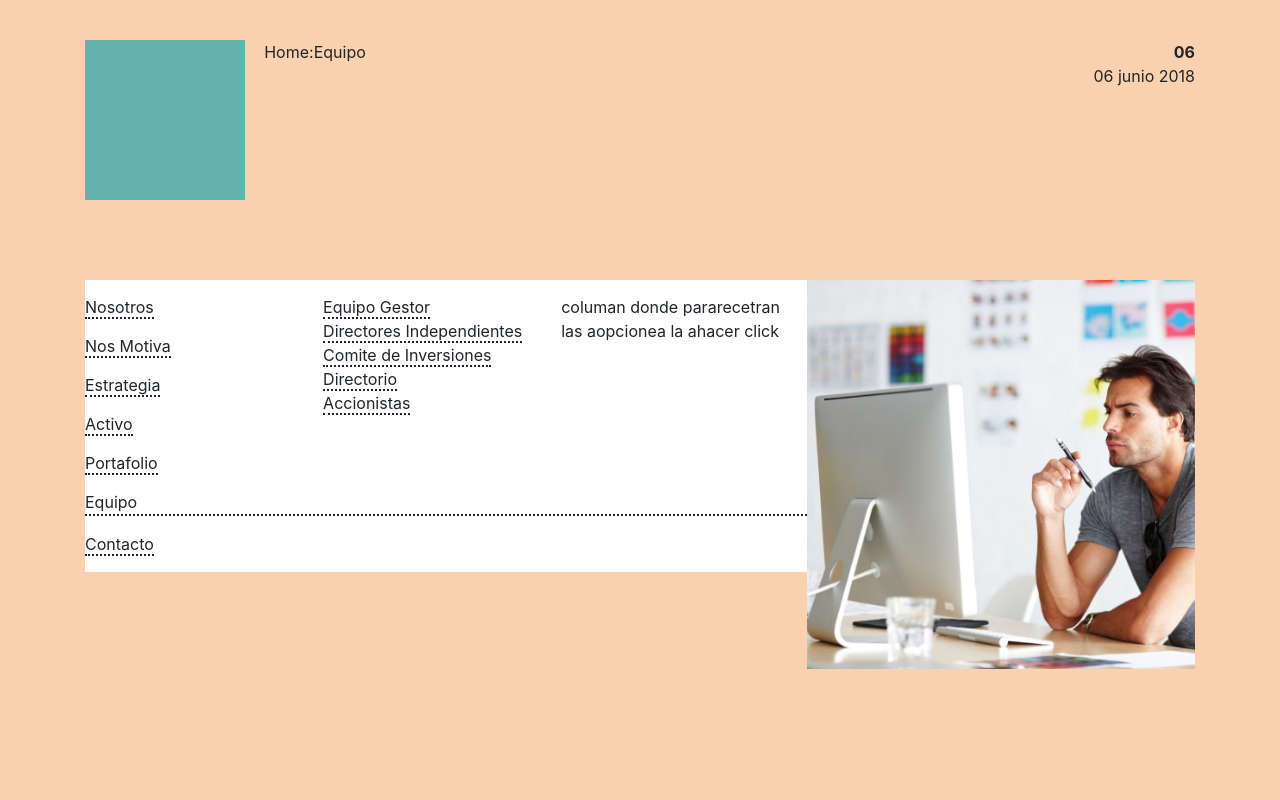
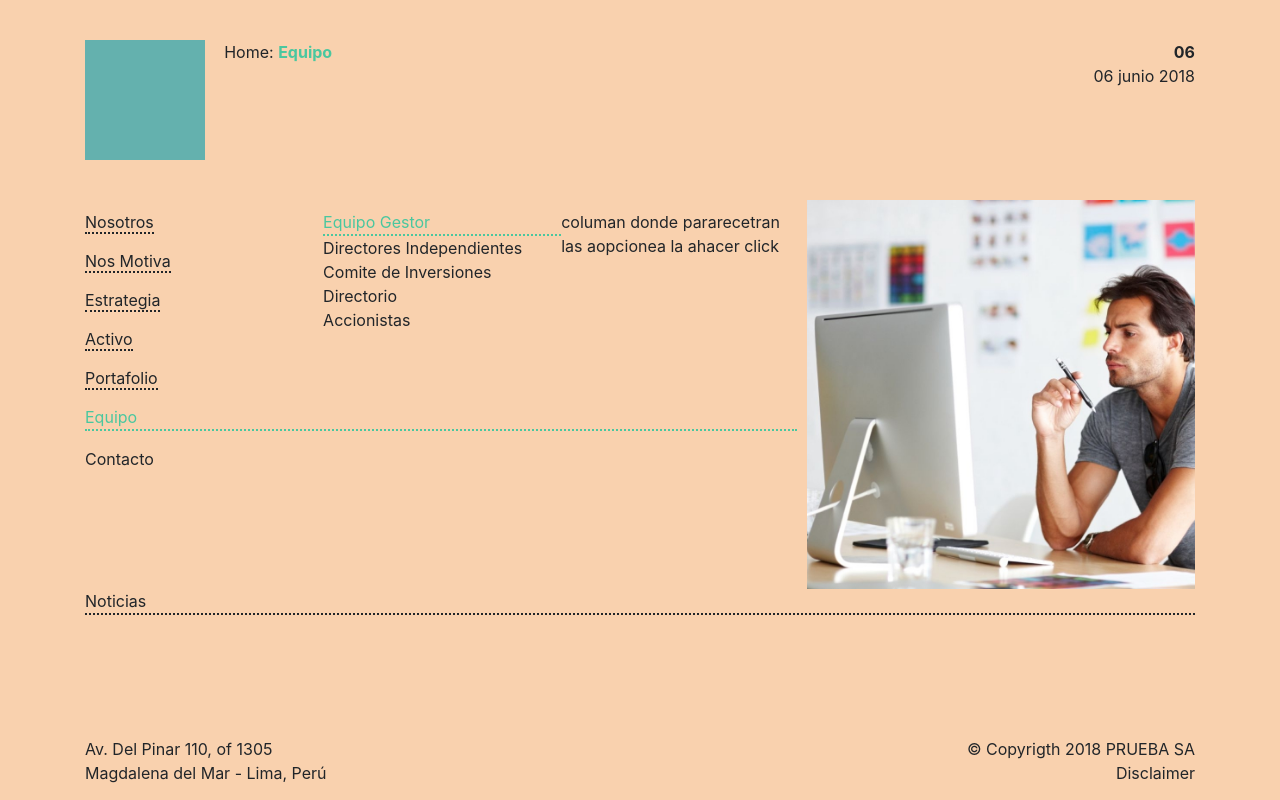
Before and after one commit to LilliamHaro/reto-circuit, a plain HTML site: page index.html in a window 1280 px wide. Drawn offline with nearby package versions, Linux system fonts and the light colour scheme.

Commit message:
subiendo avance desktop

```diff
--- a/css/main.css
+++ b/css/main.css
@@ -17,8 +17,8 @@ body {
   width: 100%;
 }
 .icon-x {
-  height: 20vh;
-  width: 20vh;
+  height: 15vh;
+  width: 15vh;
   background-color:  #64b1ae;
 }
 .float-left {
@@ -55,7 +55,7 @@ body {
   list-style: none;
 
 }
-.column li span, .equipo {
+.column-c li span, .equipo, .centinel-dotted {
 
  border-bottom: 2px dotted;
 }
@@ -63,12 +63,12 @@ body {
 .mg-t-5 {
   margin-top: 10px;
 }
-.fz-13 {
-  font-size: 13px;
+.fz-10 {
+  font-size: 10px;
 }
 .mr-tb-15 {
-  margin-top: 15px;
-  margin-bottom: 15px;
+  margin-top: 10px;
+  margin-bottom: 10px;
 }
 .mr-t-15 {
   margin-top: 15px;
@@ -78,18 +78,31 @@ body {
     margin-bottom: 15px;
 
 }
+.pd-b-20 {
+  padding-bottom: 20px;
+}
 .img-responsive {
   max-width: 100%;
   max-height: 100%;
 }
 
-.mg-r-10 {
-  margin-right: 10px;
+.pd-r-10 {
+  padding-right: 10px;
+}
+.text-r {
+ text-align: right;
+}
+.color-aqua {
+  color:  #4ac79f;
+}
+.border-aqua {
+  border-bottom-color:
+  #4ac79f;
 }
 
 @media (min-width: 768px) {
 
   .mg-t-5 {
-    margin-top: 10vh;
+    margin-top: 5vh;
   }
  }
--- a/index.html
+++ b/index.html
@@ -19,7 +19,7 @@
     <div class="container pd-t-5 heigth-100">
         <nav class="with-100 float-left ">
             <div class="icon-x float-left"></div>
-            <div class="float-left pd-l-2">Home:Equipo</div>
+            <div class="float-left pd-l-2">Home: <strong class="color-aqua">Equipo</strong></div>
             <div class="float-rigth">
                 <strong class="float-rigth">06</strong>
                 <br>
@@ -27,9 +27,9 @@
             </div>
         </nav>
         <div class="float-left width-100 mg-t-5">
-            <div class="width-65 bg-white float-left">
+            <div class="width-65 float-left">
                 <div class="width-33 float-left">
-                    <ul class="column mr-tb-15">
+                    <ul class="column-c mr-tb-15">
                         <li class="mr-b-15">
                             <span>Nosotros</span>
                         </li>
@@ -49,8 +49,8 @@
                 </div>
                 <div class="width-33 float-left">
                     <ul class="column mr-tb-15 ">
-                        <li class="">
-                            <span>Equipo Gestor</span>
+                        <li class="equipo pd-r-10 color-aqua border-aqua">
+                            Equipo Gestor
                         </li>
                         <li class="">
                             <span>Directores Independientes</span>
@@ -71,10 +71,10 @@
                         <li>columan donde pararecetran las aopcionea la ahacer click</li>
                     </ul>
                 </div>
-                <div class="float-left width-100 mg-r-10">
+                <div class="float-left width-100 pd-r-10">
                         <div>
                             <ul>
-                                <li class="equipo">Equipo</li>
+                                <li class="equipo color-aqua border-aqua">Equipo</li>
                             </ul>
                         </div>
                         <ul class="column">
@@ -90,6 +90,14 @@
                 <img class="img-responsive" src="vendors/img/worker.jpg" alt="">
             </div>
         </div>
+        <div>
+            <p class="width-100 centinel-dotted">Noticias</p>
+
+        </div>
+        <footer class="container fixed-bottom with-100 mr-b-15 ">
+            <span class="float-left">Av. Del Pinar 110, of 1305 <br> Magdalena del Mar - Lima, Perú </span>
+            <span class="float-rigth text-r">© Copyrigth 2018 PRUEBA SA <br> Disclaimer</span>
+        </footer>
 
     </div>
 
```
